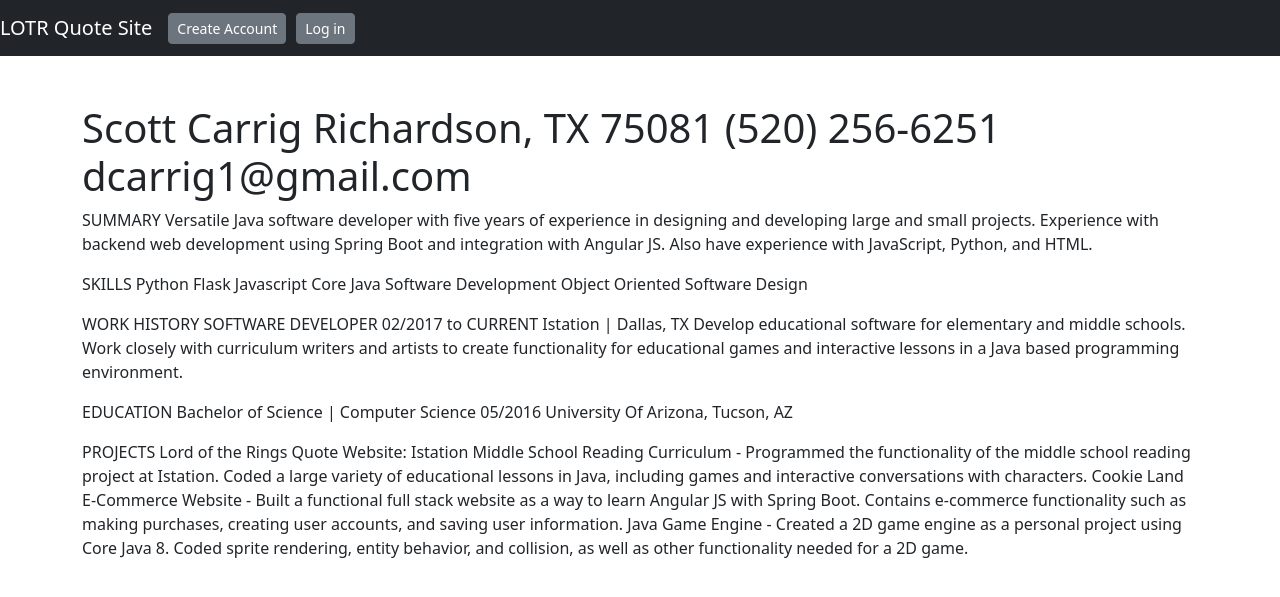
After one commit to dscarrig/lotr-quote-project, a Flask app: page /resume in a window 1280 px wide. The commit adds this page. Shown: the top 597 px of the page. Run offline with Flask 2, Linux system fonts and the light colour scheme; some libraries are stand-ins or nearby versions.

Commit message:
Added resume page

```diff
--- a/app.py
+++ b/app.py
@@ -344,3 +344,12 @@ def find_quotes(search_words, character_name):
                 results.append(quote)
 
     return results
+
+
+
+##############################################################################
+# resume function:
+
+@app.route('/resume')
+def show_resume():
+    return render_template("resume.html")
--- a/static/stylesheets/style.css
+++ b/static/stylesheets/style.css
@@ -5,3 +5,7 @@
 .nav-item{
     padding-right: 10px;
 }
+
+.navbar{
+    color: gold;
+}
--- a/templates/home-anon.html
+++ b/templates/home-anon.html
@@ -9,5 +9,9 @@
         <a href="/quotes/random-quote" class="btn btn-primary">Get a random quote!</a>
     </div>
 
+    <div class="edit-btn-area">
+      <a href="/resume" class="btn btn-primary">Resume!</a>
+  </div>
+
   </div>
 {% endblock %}
--- /dev/null
+++ b/templates/resume.html
@@ -0,0 +1,65 @@
+{% extends 'base.html' %}
+{% block content %}
+
+<div>
+    <p class = "h1">
+        Scott Carrig
+        Richardson, TX 75081
+        (520) 256-6251
+        dcarrig1@gmail.com
+    </p>
+
+    <p>
+        SUMMARY
+        Versatile Java software developer with five years of experience in designing and
+        developing large and small projects. Experience with backend web development
+        using Spring Boot and integration with Angular JS. Also have experience with
+        JavaScript, Python, and HTML.
+    </p>
+
+
+    <p>
+        SKILLS
+        Python
+        Flask
+        Javascript
+        Core Java Software Development
+        Object Oriented Software Design
+    </p>
+
+    <p>
+        WORK HISTORY
+        SOFTWARE DEVELOPER 02/2017 to CURRENT
+        Istation | Dallas, TX
+        Develop educational software for elementary and middle schools. Work closely
+        with curriculum writers and artists to create functionality for educational games
+        and interactive lessons in a Java based programming environment.
+    </p>
+
+    <p>
+        EDUCATION
+        Bachelor of Science | Computer Science 05/2016
+        University Of Arizona, Tucson, AZ
+    </p>
+
+    <p>
+        PROJECTS
+
+        Lord of the Rings Quote Website:
+
+        Istation Middle School Reading Curriculum - Programmed the
+        functionality of the middle school reading project at Istation. Coded a large
+        variety of educational lessons in Java, including games and interactive
+        conversations with characters.
+        Cookie Land E-Commerce Website - Built a functional full stack website
+        as a way to learn Angular JS with Spring Boot. Contains e-commerce
+        functionality such as making purchases, creating user accounts, and
+        saving user information.
+        Java Game Engine - Created a 2D game engine as a personal project
+        using Core Java 8. Coded sprite rendering, entity behavior, and collision,
+        as well as other functionality needed for a 2D game.
+    </p>
+
+</div>
+
+{% endblock %}
```
